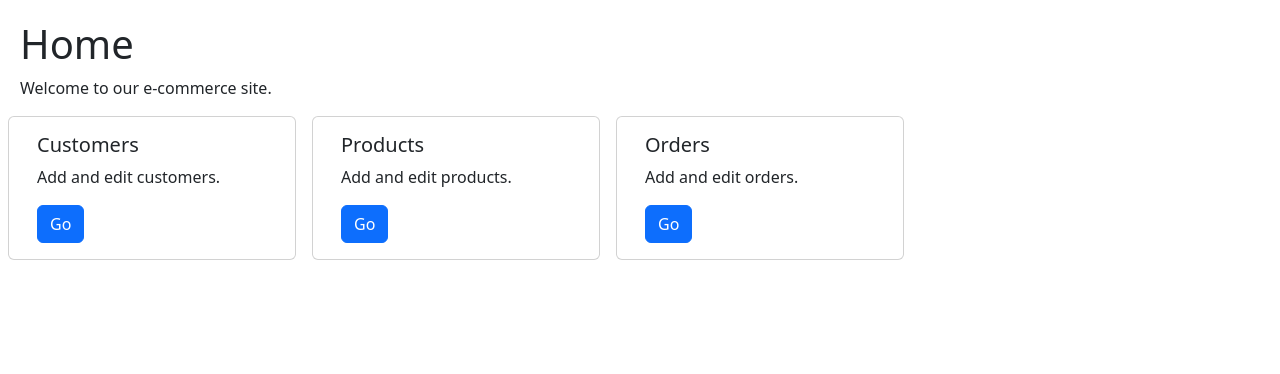
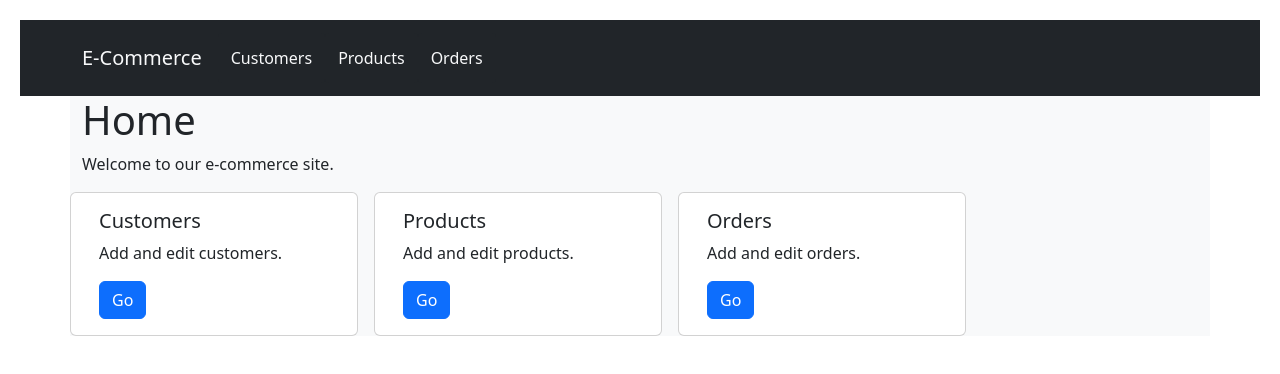
Before and after one commit to wrhendley/react-e-commerce-api, a React (Vite) app: page / in a window 1280 px wide. Shown: the top 374 px of the page. Built offline with nearby package versions, Linux system fonts and the light colour scheme; the HTML template or start-up script is replaced by a standard one.

Commit message:
Update look of NavBar

```diff
--- a/src/App.jsx
+++ b/src/App.jsx
@@ -7,6 +7,7 @@ import OrderForm from './components/OrderForm';
 import ProductList from './components/ProductList';
 import ProductForm from './components/ProductForm';
 import CustomerForm from './components/CustomerForm';
+import NavigationBar from './components/NavigationBar';
 import Home from './components/Home';
 import axios from 'axios';
 import 'bootstrap/dist/css/bootstrap.min.css';
@@ -137,6 +138,7 @@ const App = () => {
 
     return (
         <div className='app-container'>
+            <NavigationBar />
             <Routes>
                 <Route path='/' element={<Home />} />
                 <Route path='/customers' element={<CustomerForm selectedCustomerId={({ match }) => match.params.id} onUpdateCustomerList={fetchCustomers} onDeleteCustomer={fetchCustomers} />} />
--- a/src/components/CustomerForm.jsx
+++ b/src/components/CustomerForm.jsx
@@ -2,6 +2,7 @@ import React, { useState, useEffect } from 'react';
 import { useParams } from 'react-router-dom';
 import axios from 'axios';
 import CustomerList from './CustomerList';
+import NavigationBar from './NavigationBar';
 
 const CustomerForm = ({ onUpdateCustomerList, onCustomerSelect }) => {
     const { id } = useParams();
@@ -106,8 +107,9 @@ const CustomerForm = ({ onUpdateCustomerList, onCustomerSelect }) => {
     };
 
     return (
+
         <div className='bg-light p-3'>
-            <form onSubmit={handleSubmit} className='mb-3 border p-3'>
+            <form onSubmit={handleSubmit} className='mb-3 border p-3 bg-light text-dark'>
                 <label className="form-label">
                     Name:
                     <input type='text' name="name" value={name} onChange={handleChange} className='form-control' />
--- a/src/components/Home.jsx
+++ b/src/components/Home.jsx
@@ -3,7 +3,7 @@ import { Link } from "react-router-dom";
 
 const Home = () => {
     return (
-        <div>
+        <div className="container bg-light text-dark">
             <h1>Home</h1>
             <p>Welcome to our e-commerce site.</p>
             <div className="row column-gap-3">
--- /dev/null
+++ b/src/components/NavigationBar.jsx
@@ -0,0 +1,29 @@
+import { NavLink } from "react-router-dom";
+
+const NavigationBar = () => {
+    return (
+        <nav className="navbar navbar-expand-lg navbar-dark bg-dark">
+            <div className="container">
+                <NavLink className="navbar-brand text-light" to="/">E-Commerce</NavLink>
+                <button className="navbar-toggler" type="button" data-bs-toggle="collapse" data-bs-target="#navbarNav" aria-controls="navbarNav" aria-expanded="false" aria-label="Toggle navigation">
+                    <span className="navbar-toggler-icon"></span>
+                </button>
+                <div className="collapse navbar-collapse" id="navbarNav">
+                    <ul className="navbar-nav">
+                        <li className="nav-item bg-dark">
+                            <NavLink className="nav-link text-light" to="/customers">Customers</NavLink>
+                        </li>
+                        <li className="nav-item bg-dark">
+                            <NavLink className="nav-link text-light" to="/products">Products</NavLink>
+                        </li>
+                        <li className="nav-item bg-dark">
+                            <NavLink className="nav-link text-light" to="/orders">Orders</NavLink>
+                        </li>
+                    </ul>
+                </div>
+            </div>
+        </nav>
+    );
+}
+
+export default NavigationBar;
```
